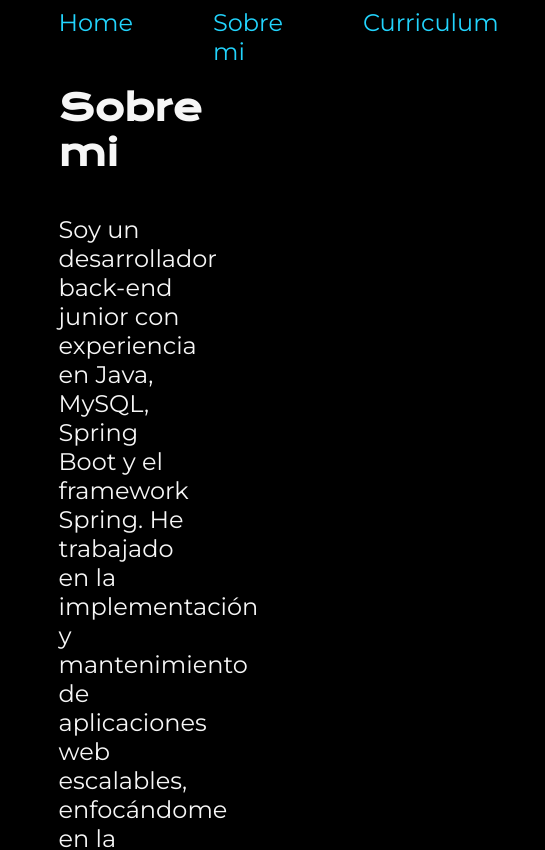
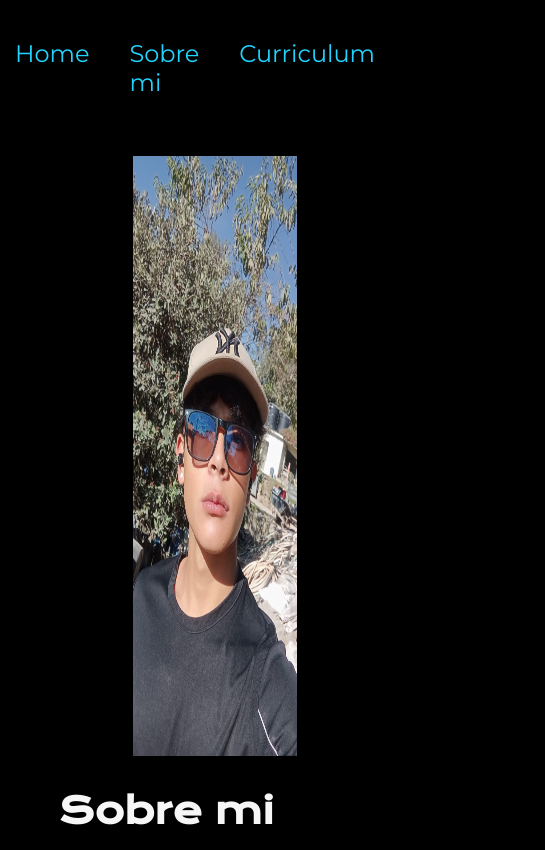
Before and after one commit to INGsebas14/Portafolio, a plain HTML site: page about.html in a window 390 px wide. Shown: the top 850 px of the page, 545 px wide, since content can reach past the window. Drawn offline with nearby package versions, Linux system fonts and the light colour scheme.

Commit message:
modificamos los elementos de media (parte de la visualizacion desde el celular)

```diff
--- a/styles/about.css
+++ b/styles/about.css
@@ -57,8 +57,8 @@ p.presentacion__contenido__parrafo{
 img.presentacion___imagen{
     margin-left: 40px;
     margin-right: 0px;
-    width: 488px;
-    height: 550px;
+    width: 50%;
+    height: 600px;
 }
 footer.footer{
     background-color: var(--color-terceario);
@@ -70,19 +70,21 @@ footer.footer{
     font-weight: 400;
 }
 @media (max-width: 1200px){
-    .header{
+    header.header{
         padding: 10%;
     }
-    .header__menu{
-        gap: 30px;
+    nav.header__menu{
+        justify-content: center;
+        gap: 40px;
     }
-    .presentacion{
-
+    main.presentacion{
+        flex-direction: column-reverse;
     }
-    .presentacion__contenido{
+    section.presentacion__contenido{
         width: auto;
     }
-    .presentacion___imagen{
-
+    img.presentacion___imagen{
+        width: 60%;
+        padding-bottom: 2rem;
     }
 }
```
